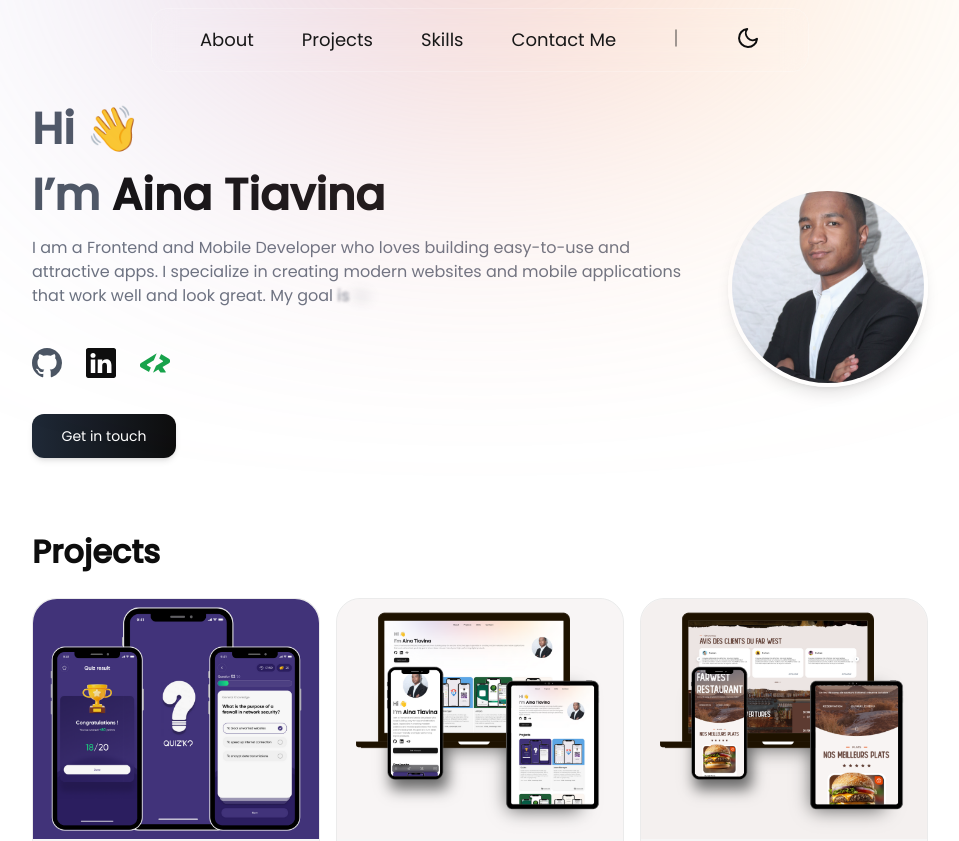
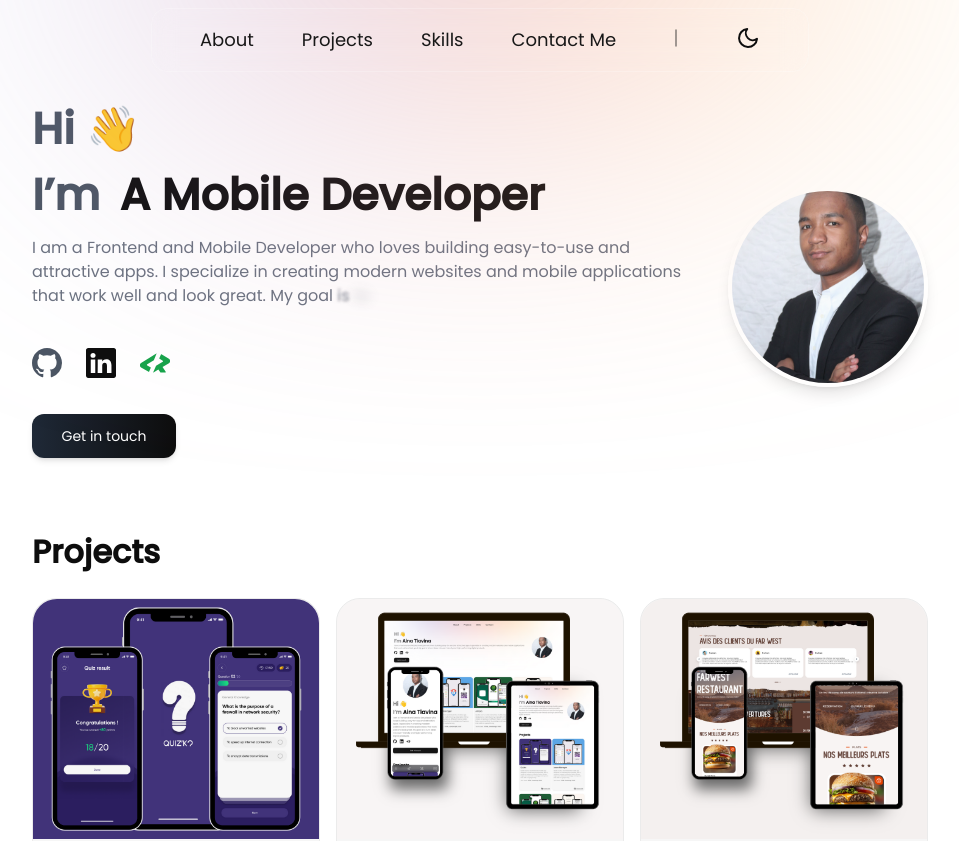
Before and after one commit to Poseidon1402/portfolio, a Next.js app: page / in a window 1280 px wide. Shown: the top 841 px of the page, without its empty margins (160-1119 px from the left). Built offline with nearby package versions, Linux system fonts and the light colour scheme.

Commit message:
update:flip words component

```diff
--- /dev/null
+++ b/src/components/shared/flip_words.tsx
@@ -0,0 +1,93 @@
+"use client";
+import React, { useCallback, useEffect, useRef, useState } from "react";
+import { AnimatePresence, motion, LayoutGroup } from "framer-motion";
+import { cn } from "@/utils";
+
+export const FlipWords = ({
+  words,
+  duration = 3000,
+  className,
+}: {
+  words: string[];
+  duration?: number;
+  className?: string;
+}) => {
+  const [currentWord, setCurrentWord] = useState(words[0]);
+  const [isAnimating, setIsAnimating] = useState<boolean>(false);
+
+  const startAnimation = useCallback(() => {
+    const word = words[words.indexOf(currentWord) + 1] || words[0];
+    setCurrentWord(word);
+    setIsAnimating(true);
+  }, [currentWord, words]);
+
+  useEffect(() => {
+    if (!isAnimating)
+      setTimeout(() => {
+        startAnimation();
+      }, duration);
+  }, [isAnimating, duration, startAnimation]);
+
+  return (
+    <AnimatePresence
+      onExitComplete={() => {
+        setIsAnimating(false);
+      }}
+    >
+      <motion.div
+        initial={{
+          opacity: 0,
+          y: 10,
+        }}
+        animate={{
+          opacity: 1,
+          y: 0,
+        }}
+        transition={{
+          type: "spring",
+          stiffness: 100,
+          damping: 10,
+        }}
+        exit={{
+          opacity: 0,
+          y: -40,
+          x: 40,
+          filter: "blur(8px)",
+          scale: 2,
+          position: "absolute",
+        }}
+        className={cn("relative z-10 inline-block px-2", className)}
+        key={currentWord}
+      >
+        {currentWord.split(" ").map((word, wordIndex) => (
+          <motion.span
+            key={word + wordIndex}
+            initial={{ opacity: 0, y: 10, filter: "blur(8px)" }}
+            animate={{ opacity: 1, y: 0, filter: "blur(0px)" }}
+            transition={{
+              delay: wordIndex * 0.3,
+              duration: 0.3,
+            }}
+            className="inline-block whitespace-nowrap"
+          >
+            {word.split("").map((letter, letterIndex) => (
+              <motion.span
+                key={word + letterIndex}
+                initial={{ opacity: 0, y: 10, filter: "blur(8px)" }}
+                animate={{ opacity: 1, y: 0, filter: "blur(0px)" }}
+                transition={{
+                  delay: wordIndex * 0.3 + letterIndex * 0.05,
+                  duration: 0.2,
+                }}
+                className="inline-block"
+              >
+                {letter}
+              </motion.span>
+            ))}
+            <span className="inline-block">&nbsp;</span>
+          </motion.span>
+        ))}
+      </motion.div>
+    </AnimatePresence>
+  );
+};
--- a/src/components/shared/index.ts
+++ b/src/components/shared/index.ts
@@ -1 +1,2 @@
 export { TextGenerateEffect } from "./text_generate_effect";
+export { FlipWords } from "./flip_words";
--- a/src/contents/home/presentation.tsx
+++ b/src/contents/home/presentation.tsx
@@ -3,7 +3,7 @@
 import { BsGithub, BsLinkedin } from "react-icons/bs";
 import { SiCodersrank } from "react-icons/si";
 import Link from "next/link";
-import { GetInTouchButton, TextGenerateEffect } from "@/components";
+import { FlipWords, GetInTouchButton, TextGenerateEffect } from "@/components";
 
 export const Presentation = () => {
   return (
@@ -19,7 +19,10 @@
         <div className="text-center laptop:text-left">
           <h1 className="text-[44px] font-bold text-gray-600">
             Hi 👋 <br />
-            I’m <span className="text-black dark:text-white">{about.name}</span>
+            I’m{" "}
+            <span className="text-black dark:text-white">
+              <FlipWords words={about.name} />
+            </span>
           </h1>
           <TextGenerateEffect
             words={about.description}
--- a/src/data/my_data.tsx
+++ b/src/data/my_data.tsx
@@ -1,5 +1,6 @@
 import { icons, images } from "@/assets";
 import { StaticImageData } from "next/image";
+import { text } from "stream/consumers";
 
 export type Project = {
   name: string;
@@ -17,7 +18,7 @@
 };
 
 export const about = {
-  name: "Aina Tiavina",
+  name: ["Aina Tiavina", "A Mobile Developer", "A Frontend Developer"],
   description:
     "I am a Frontend and Mobile Developer who loves building easy-to-use and attractive apps. I specialize in creating modern websites and mobile applications that work well and look great. My goal is to turn ideas into user-friendly and high-performing digital products.",
 };
```
